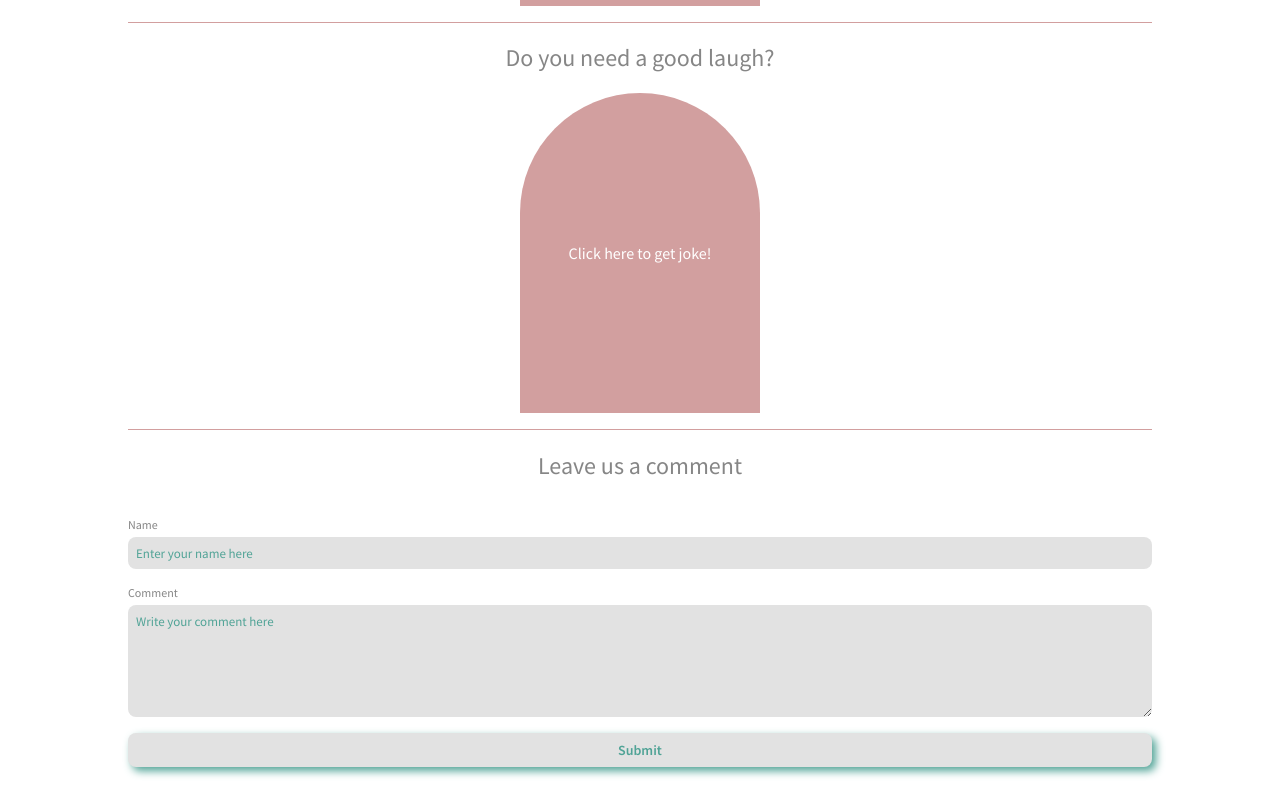
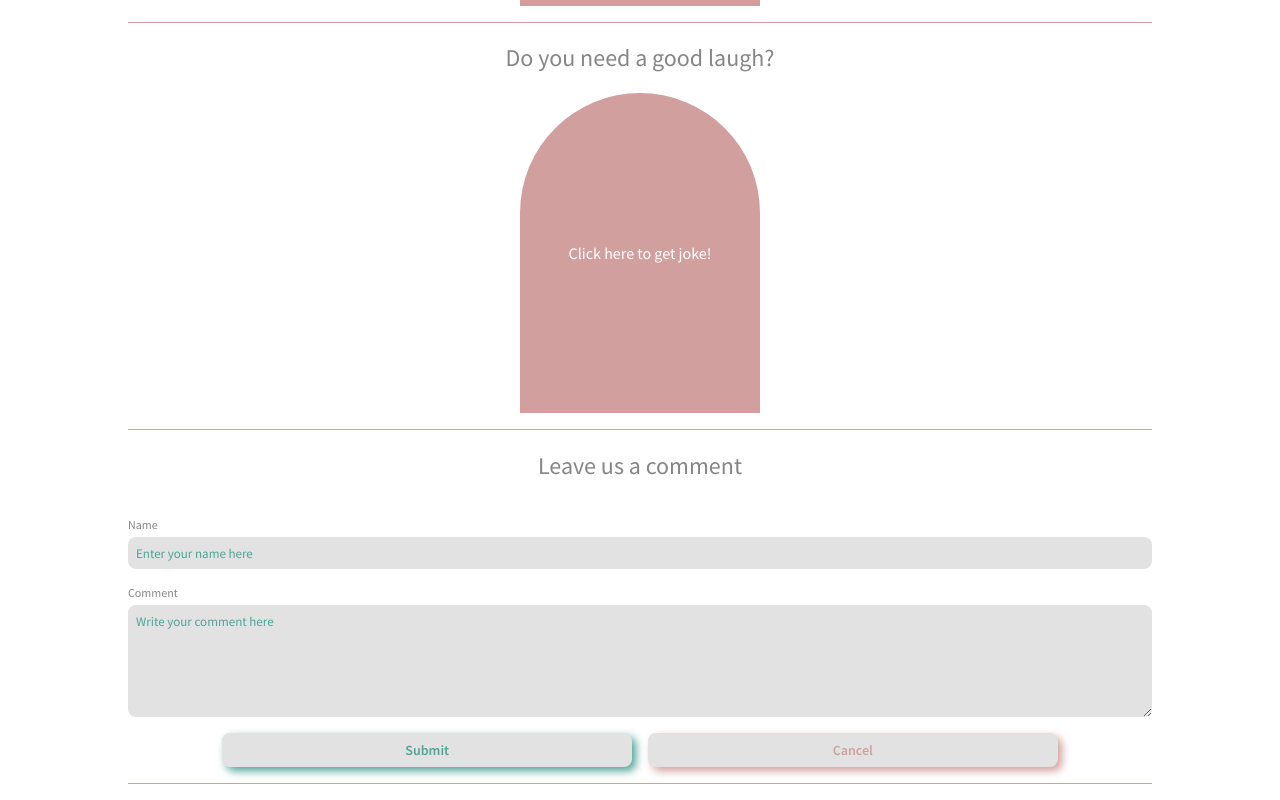
Before and after one commit to Yaz-Reyna/yazmin-reyna-capstone-breathe, a React (Create React App) app: page /quotes in a window 1280 px wide. Shown: the part 575-1375 px from the top of the page. Built offline with nearby package versions, Linux system fonts and the light colour scheme.

Commit message:
Add cancel button to CommentsForm and its function

```diff
--- a/src/components/CommentsForm/CommentsForm.js
+++ b/src/components/CommentsForm/CommentsForm.js
@@ -7,7 +7,8 @@ function CommentsForm() {
     const formRef = useRef();
     const [postComment, setPostComment] = useState([]);
 
-    const handleSubmit = () => {
+    const handleSubmit = (e) => {
+        e.preventDefault();
 
         const newComment = {
             name: formRef.current.name.value,
@@ -19,11 +20,14 @@ function CommentsForm() {
             setPostComment(postComment.concat(res.data))
         })
         formRef.current.reset();
+    }
 
+    const handleCancel = () => {
+        formRef.current.reset();
+    }
 
-    }
     return (
-        <section className='comments'>
+        <main className='comments'>
             <h2 className='comments__title'>Leave us a comment</h2>
             <form className='comments__qj-form'  onSubmit={handleSubmit} ref={formRef}>
                 <label className='comments__qj-form--label' htmlFor="name">
@@ -43,9 +47,13 @@ function CommentsForm() {
                     placeholder='Write your comment here'>
                     </textarea>
                 </label>
-                <button className='comments__qj-form__button'>Submit</button>
+                <div className='comments__qj-form__buttons-container'>
+                    <button type='submit' className='comments__qj-form__buttons-container--add'>Submit </button>
+                    <button type="button" className='comments__qj-form__buttons-container--cancel'onClick={handleCancel}>Cancel</button>
+                </div>
+
             </form>
-        </section>
+        </main>
 
     )
 }
--- a/src/components/CommentsForm/CommentsForm.scss
+++ b/src/components/CommentsForm/CommentsForm.scss
@@ -41,21 +41,24 @@
             }
         }
 
-        &__button{
-            background-color: $gray;
-            border: none;
-            border-radius: .5rem;
-            padding: .5rem;
-            color: $dark-turquoise;
-            font-size: .8125rem;
-            font-family: 'Source Sans Pro';
-            font-size: .875rem;
-            font-weight: 600;
-            box-shadow: .25rem .25rem .5rem;
+        &__buttons-container {
+            display: flex;
+            gap: 1rem;
+            justify-content: center;
+            border-bottom: 1px solid $medium-pink;
+            padding-bottom: 1rem;
+
+            &--add {
+                @include qj-form-mobile-button;
+                color: $dark-turquoise;
+            }
+
+            &--cancel {
+                @include qj-form-mobile-button;
+                color: $medium-pink;
+            }
         }
     }
-
-
 }
 
 .comments__qj-form__input::placeholder {
--- a/src/styles/partials/_mixins.scss
+++ b/src/styles/partials/_mixins.scss
@@ -38,3 +38,16 @@ $desktop-breakpoint: 1280px;
     font-weight: 400;
     color: $dark-gray;
 }
+
+@mixin qj-form-mobile-button {
+    background-color: $gray;
+    border: none;
+    border-radius: .5rem;
+    padding: .5rem;
+    font-size: .8125rem;
+    font-family: 'Source Sans Pro';
+    font-size: .875rem;
+    font-weight: 600;
+    box-shadow: .25rem .25rem .5rem;
+    width: 40%;
+}
```
